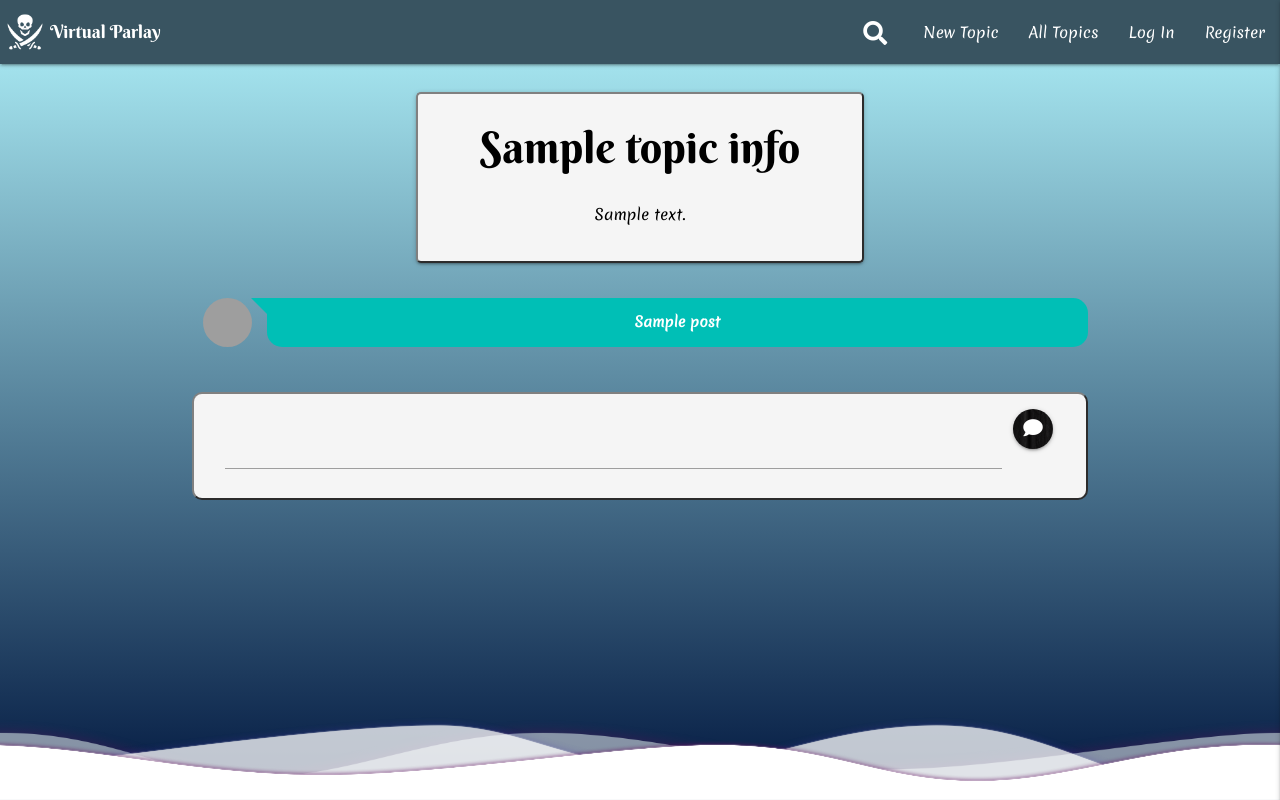
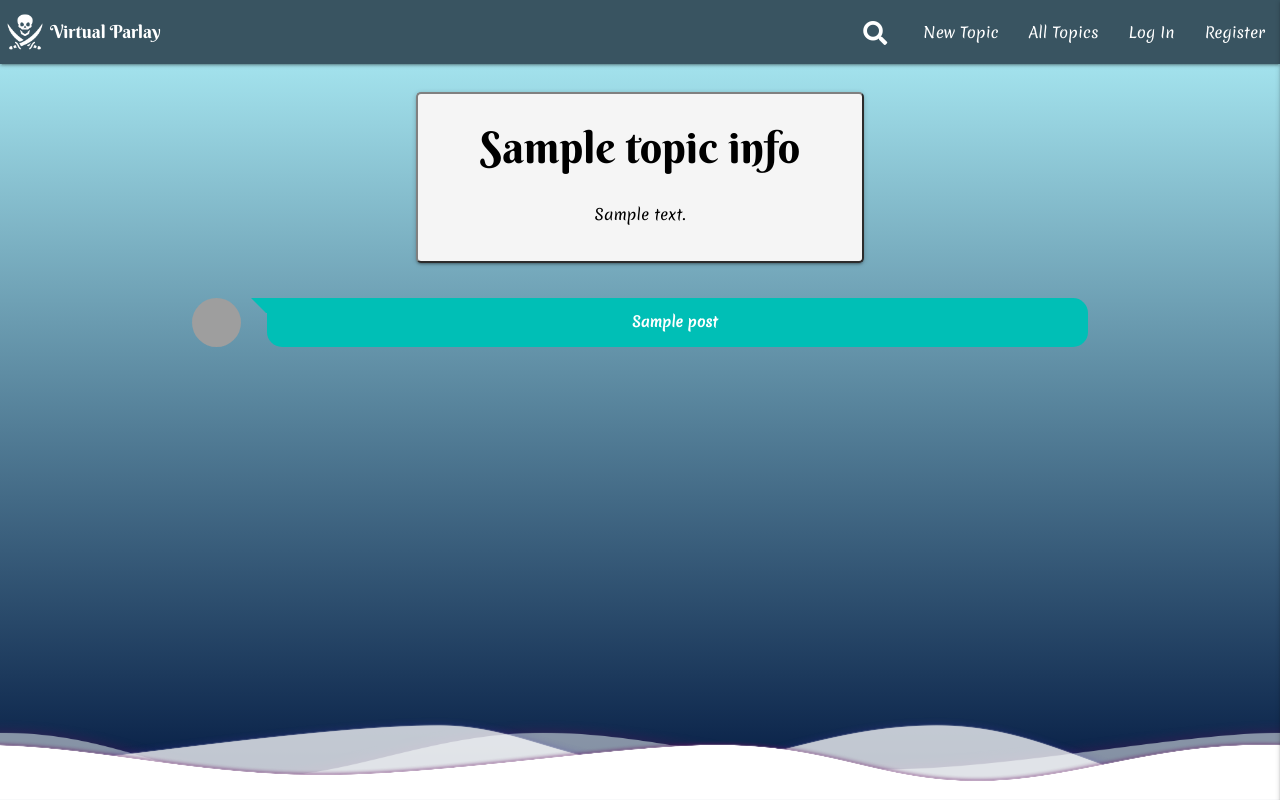
Before and after one commit to JuanBrachoDev/Virtual-Parlay, a Flask app: template templates/discussion.html in a window 1280 px wide. Run offline with Flask 2, Linux system fonts and the light colour scheme; the template is opened without the code that fills it: most values are stand-ins (such as "Sample title", 1, 10 or a date in 2020); some libraries are stand-ins or nearby versions; grey boxes are pictures that could not be loaded.

Commit message:
Improved layout for discussion and create_topic templates, fixed image upload issue for profiles, changed default profile picture for registered accounts.

```diff
--- a/run.py
+++ b/run.py
@@ -34,7 +34,7 @@ def send_file(filename):
 # Checks if the user owns the topic/post or is admin, shows message to user
 # if 'False'
 def check_owner_or_admin(author):
-    if author == session['user_id'] or session['rank'] == 'admin':
+    if str(author) == session['user_id'] or session['rank'] == 'admin':
         return True
     else:
         flash("You are not the owner.")
--- a/static/css/style.css
+++ b/static/css/style.css
@@ -12,6 +12,7 @@ html {
     font-family: 'Merienda', cursive;
     height: 100%;
     scroll-behavior: smooth;
+    word-wrap: break-word;
 }
 
 main {
@@ -137,10 +138,6 @@ header {
 
 /* ----------------- Discussion  ----------------- */
 
-.discussion-topic {
-    border: 2px double black;
-}
-
 /* .speech-bubble, .chat-right:before and .chat-left:before were taken from codingislove.com */
 .speech-bubble {
     border-radius: 15px;
@@ -159,7 +156,6 @@ header {
     border-left: 15px solid #00bfb6;
     border-right: 15px solid transparent;
     border-top: 15px solid #00bfb6;
-    border-bottom: 15px solid transparent;
     right: -16px;
     top: 0px;
 }
@@ -172,13 +168,31 @@ header {
     border-left: 15px solid transparent;
     border-right: 15px solid #00bfb6;
     border-top: 15px solid #00bfb6;
-    border-bottom: 15px solid transparent;
     left: -16px;
     top: 0px;
 }
 
-.post p {
+.post-options-button {
+    margin-right: 5px;
+}
+
+.post-text {
     font-size: 14px;
+    overflow-wrap: break-word;
+    padding-left: 5px;
+    padding-right: 10px;
+    width: 100%;
+}
+
+.edit-post-area {
+    font-size: 14px;
+    width: 100%;
+    padding-left: 5px;
+    padding-right: 10px;
+}
+
+.edit-post-button {
+    margin-bottom: 5px;
 }
 
 .post-profile-picture {
@@ -193,6 +207,10 @@ header {
     margin-right: 10px;
     padding: 0;
     border-radius: 50%;
+}
+
+.post .user-portrait {
+    padding: 0px;
 }
 
 .footer {
@@ -234,3 +252,9 @@ header {
     transition: width 0.5s;
 }
 }
+
+@media screen and (min-width: 600px) {
+    .topic-author {
+        color: gray;
+    }
+}
--- a/templates/discussion.html
+++ b/templates/discussion.html
@@ -48,9 +48,9 @@
                 {% if post.author == session['user_id'] %}
                     <!-- Own posts -->
                     <div class="row post own-post">
-                        <div class="col s1">
+                        <div class="col s9 m10 l11 speech-bubble chat-right post valign-wrapper">
                             <!-- Edit/Delete button -->
-                            <a class="dropdown-trigger post-options-button" href="#" data-target="post-options_{{ post._id }}">
+                                <a class="dropdown-trigger post-options-button left" href="#" data-target="post-options_{{ post._id }}">
                                     <i class="fa fa-ellipsis-v" aria-hidden="true"></i>
                                 </a>
                                 <!-- Edit/Delete dropdown -->
@@ -59,10 +59,8 @@
                                             type="button">Edit</a></li>
                                     <li><a href="{{ url_for('delete_post', post=post._id) }}">Delete</a></li>
                                 </ul>
-                        </div>
-                        <div class="col s10 speech-bubble chat-right post">
                             <!-- Post Edit form -->
-                            <div id="edit_post_area_{{ post._id }}" class="hide">
+                            <div id="edit_post_area_{{ post._id }}" class="hide edit-post-area">
                                 <form method="POST" action="{{ url_for('edit_post', post=post._id) }}">
                                     <!-- Post text -->
                                     <textarea id="post_edit_{{ post._id }}" name="post_edit_{{ post._id }}" type="text"
@@ -70,19 +68,19 @@
                                     <label for="post_edit_{{ post._id }}"></label>
                                     <!-- Cancel/Save buttons -->
                                     <div class="center-align">
-                                        <button class="btn" data-post="{{ post._id }}" onclick="hidePostEdit(this)"
+                                        <button class="btn edit-post-button" type="submit">Save</button>
+                                        <button class="btn edit-post-button" data-post="{{ post._id }}" onclick="hidePostEdit(this)"
                                             type="button">Cancel</button>
-                                        <button class="btn" type="submit">Save</button>
                                     </div>
                                 </form>
                             </div>
                             <!-- Post text -->
-                            <p id="post_text_{{ post._id }}">{{ post.post }}</p>
+                            <p id="post_text_{{ post._id }}" class="post-text">{{ post.post }}</p>
                         </div>
                         <!-- Profile picture -->
-                        <div class="col s1 user-portrait">
+                        <div class="col s1 user-portrait right">
                             <a href="{{ url_for('profile', user_id=post.author) }}">
-                                <img class="post-profile-picture" src="{{ url_for('send_file', filename=post.author) }}" alt="Profile Picture">
+                                <img class="post-profile-picture right" src="{{ url_for('send_file', filename=post.author) }}" alt="Profile Picture">
                             </a>
                         </div>
                     </div>
@@ -96,14 +94,15 @@
                             </a>
                         </div>
                         <!-- Post Text -->
-                        <div class="col offset-s2 s9 offset-m1 m10 offset-l0 l11 speech-bubble chat-left">
-                            <p>{{ post.post }}</p>
+                        <div class="col offset-s2 s9 offset-m1 m10 offset-l0 l11 speech-bubble chat-left left">
+                            <p class="post-text">{{ post.post }}</p>
                         </div>
                     </div>
                 {% endif %}
             {% endfor %}
         </div>
         <!-- New Post form -->
+        {% if session.user_id %}
             <div class="row footer">
                 <form method="POST" action="{{ url_for('create_post', topic=topic_info._id) }}">
                     <div class="col s9 m10 l11 input-field">
@@ -115,5 +114,6 @@
                     </div>
                 </form>
             </div>
+        {% endif %}
     </div>
 {% endblock %}
--- a/templates/edit_profile.html
+++ b/templates/edit_profile.html
@@ -3,7 +3,7 @@
     <div class="container">
         <!-- Edit Profile form -->
         <div class="row">
-            <form class="card-panel col s12 offset-m2 m8 offset-xl3 xl6" method="POST" action="{{ url_for('update_user_details', user=user, user_id=user._id) }}" enctype="multipart/form-data">
+            <form class="card-panel col s12 offset-m2 m8 offset-xl3 xl6" method="POST" action="{{ url_for('update_user_details', user_id=user._id) }}" enctype="multipart/form-data">
                 <div class="">
                     <h3 class="center-align">User's Profile</h3>
                     <div class="row">
```
Also changed, not shown: templates/create_topic.html (+6 -6 lines), profile_images/default.png, templates/profile.html (line endings or trailing spaces), 1 other file. Lines whose indentation alone changed are shown as unchanged.
